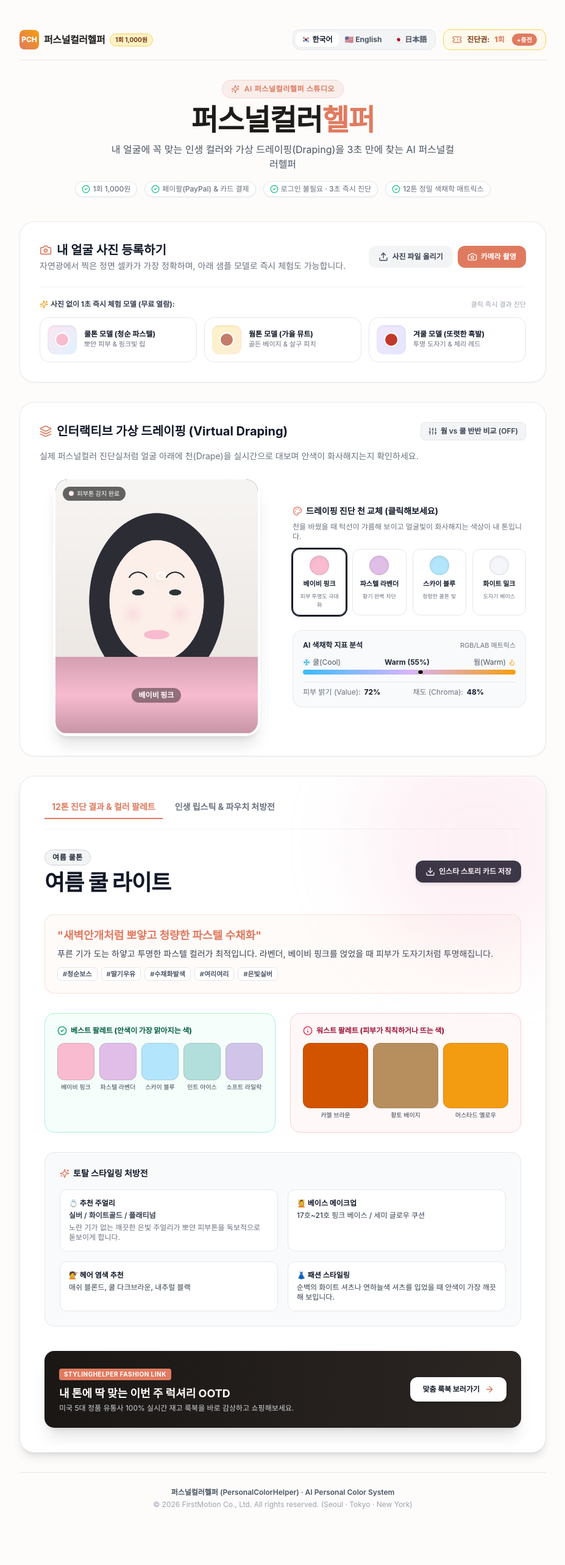
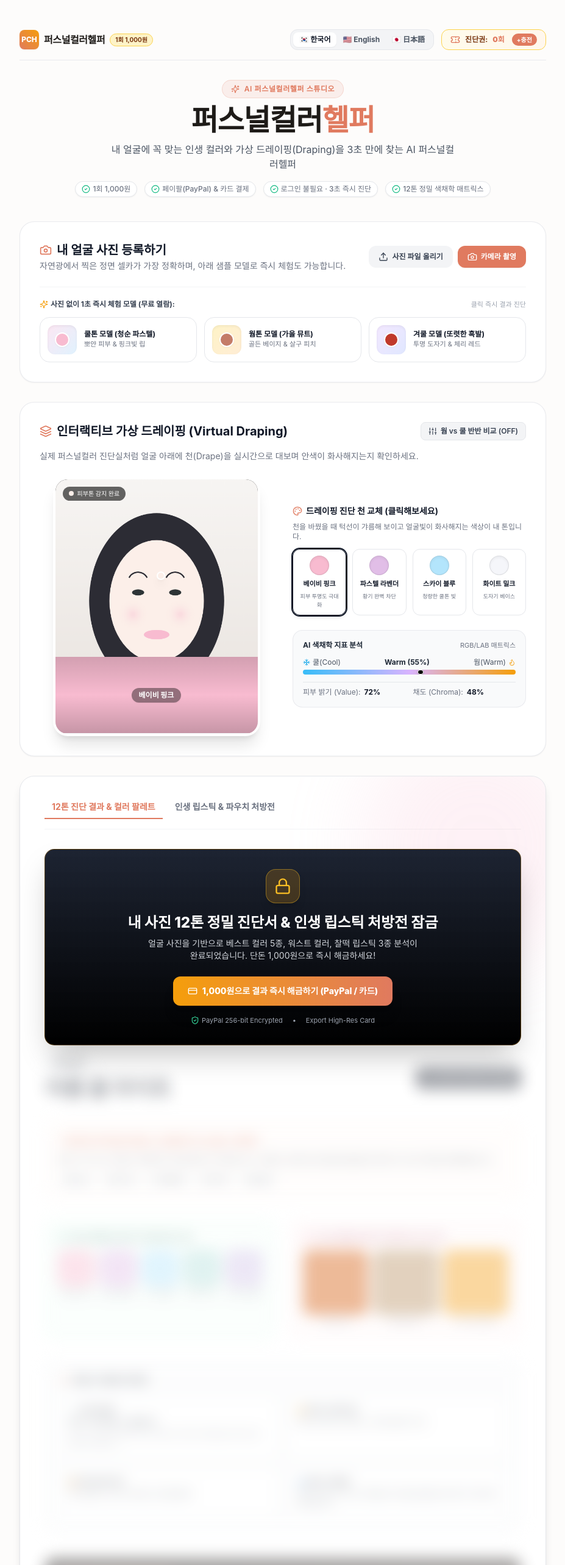
Before and after one commit to yjongsung1211-sys/stayhelper, a Next.js app: page / in a window 1280 px wide. Shown: the top 2566 px of the page at 61% size, without its empty margins (176-1103 px from the left). Built offline with nearby package versions, Linux system fonts and the light colour scheme; a web font is replaced by a local one.

Commit message:
fix(personalcolorhelper): lock full report strictly until paid via PayPal, set default tickets to 0

```diff
--- a/app/page.tsx
+++ b/app/page.tsx
@@ -608,9 +608,9 @@ export default function ColorHelperPage() {
   const [activeTab, setActiveTab] = useState<"result" | "cosmetics">("result");
 
   // 진단 티켓 관리 (비회원/게스트 100% 지원)
-  const [tickets, setTickets] = useState<number>(1);
+  const [tickets, setTickets] = useState<number>(0);
   const [isPayModalOpen, setIsPayModalOpen] = useState(false);
-  const [isUnlocked, setIsUnlocked] = useState(true);
+  const [isUnlocked, setIsUnlocked] = useState(false);
 
   // 페이팔 결제 플랜 & SDK 상태
   const [selectedPlan, setSelectedPlan] = useState<"single" | "triple">("single");
@@ -666,10 +666,13 @@ export default function ColorHelperPage() {
 
       const savedTickets = localStorage.getItem("colorhelper_tickets");
       if (savedTickets !== null) {
-        setTickets(parseInt(savedTickets, 10));
+        const count = parseInt(savedTickets, 10);
+        setTickets(count);
+        setIsUnlocked(count > 0);
       } else {
-        setTickets(1);
-        localStorage.setItem("colorhelper_tickets", "1");
+        setTickets(0);
+        setIsUnlocked(false);
+        localStorage.setItem("colorhelper_tickets", "0");
       }
     } catch (e) {}
 
@@ -689,7 +692,7 @@ export default function ColorHelperPage() {
   // ── 샘플 모델 로드 ──────────────────────────────────────────
   const loadPresetModel = (preset: (typeof PRESET_MODELS)[0]) => {
     setIsCustomPhoto(false);
-    setIsUnlocked(true);
+    setIsUnlocked(tickets > 0);
 
     const cvs = document.createElement("canvas");
     cvs.width = 600;
@@ -1525,7 +1528,7 @@ export default function ColorHelperPage() {
           </div>
 
           {/* 결제 전 잠금 오버레이 */}
-          {!isUnlocked && isCustomPhoto && (
+          {!isUnlocked && (
             <div className="relative my-4 p-8 rounded-2xl bg-gradient-to-b from-gray-900/95 to-black text-white text-center shadow-2xl z-20 border border-amber-500/30">
               <div className="w-14 h-14 mx-auto rounded-2xl bg-amber-500/20 border border-amber-400/40 flex items-center justify-center text-amber-400 mb-4 shadow-lg">
                 <Lock className="w-7 h-7" />
@@ -1551,7 +1554,7 @@ export default function ColorHelperPage() {
             </div>
           )}
 
-          <div className={!isUnlocked && isCustomPhoto ? "filter blur-md pointer-events-none select-none opacity-40" : ""}>
+          <div className={!isUnlocked ? "filter blur-md pointer-events-none select-none opacity-40" : ""}>
             {activeTab === "result" ? (
               <div>
                 <div className="flex flex-col sm:flex-row sm:items-center justify-between gap-4 mb-8">
```
